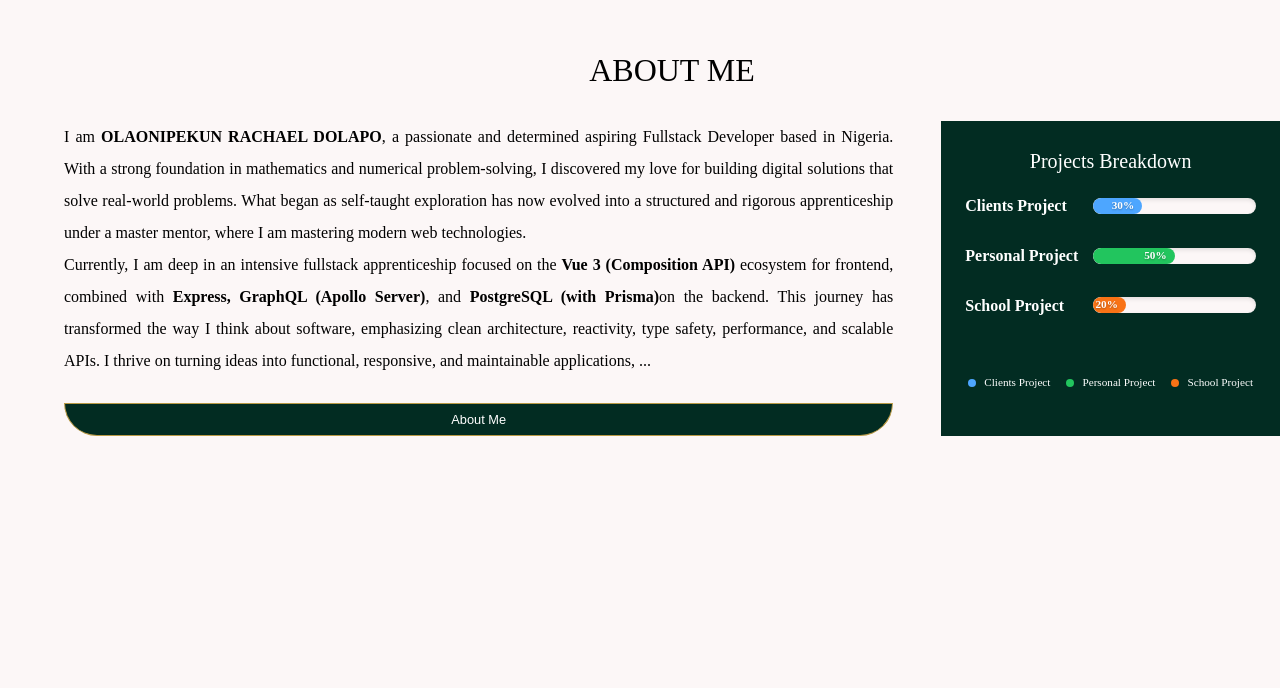
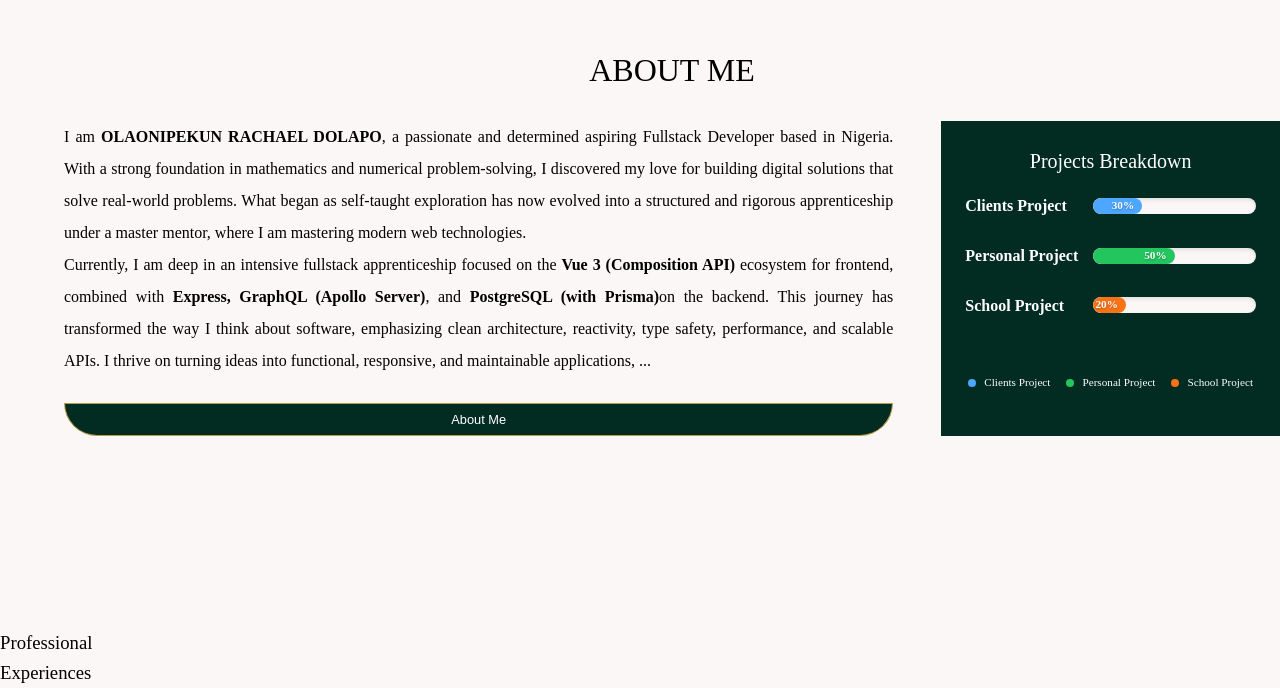
Before and after one commit to Lovethrech/my-main-portfolio, a Vue app: page / in a window 1280 px wide. Shown: the part 903-1591 px from the top of the page. Before the commit the page ends 1531 px from the top, so only its background shows below. Built offline with nearby package versions, Linux system fonts and the light colour scheme.

Commit message:
working on the home-about components.

```diff
--- a/src/components/home/project/HomeProjectCtn.vue
+++ b/src/components/home/project/HomeProjectCtn.vue
@@ -1,9 +1,9 @@
 <script setup>
-
+import HomeProjectTitle from './HomeProjectTitle.vue';
 </script>
 
 <template>
     <section class="home-project-ctn">
-
+        <HomeProjectTitle/>
     </section>
 </template>
```
